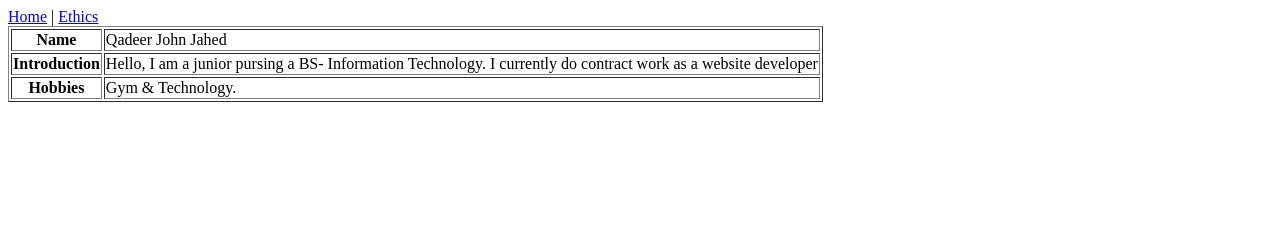
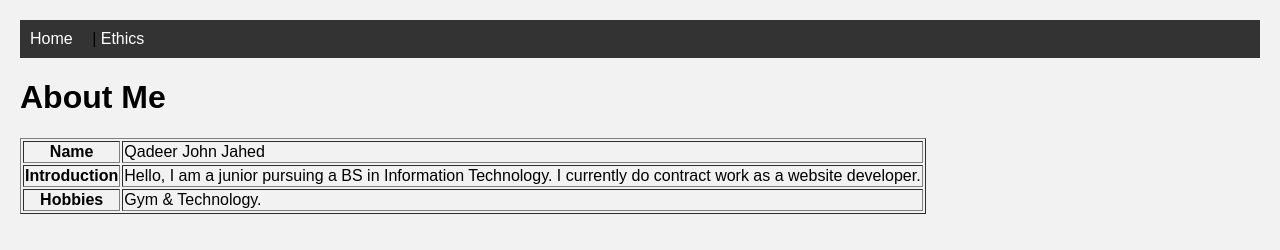
Before and after one commit to qjahed/qjahed.github.io, a plain HTML site: page index.html in a window 1280 px wide. Drawn offline with Linux system fonts and the light colour scheme.

Commit message:
Update index.html

```diff
--- a/index.html
+++ b/index.html
@@ -1,9 +1,19 @@
+<!DOCTYPE html>
+<html lang="en">
+<head>
+  <meta charset="UTF-8">
+  <title>Home</title>
+  <link rel="stylesheet" href="style.css">
+</head>
+<body>
+
 <nav>
   <a href="index.html">Home</a> |
   <a href="ethics.html">Ethics</a>
 </nav>
-<!DOCTYPE html>
-<html>
+
+<h1>About Me</h1>
+
 <table border="1">
   <tr>
     <th>Name</th>
@@ -11,11 +21,13 @@
   </tr>
   <tr>
     <th>Introduction</th>
-    <td>Hello,  I am a junior pursing a BS- Information Technology. I currently do contract work as a website developer</td>
+    <td>Hello, I am a junior pursuing a BS in Information Technology. I currently do contract work as a website developer.</td>
   </tr>
   <tr>
     <th>Hobbies</th>
     <td>Gym & Technology.</td>
   </tr>
 </table>
+
+</body>
 </html>
```
